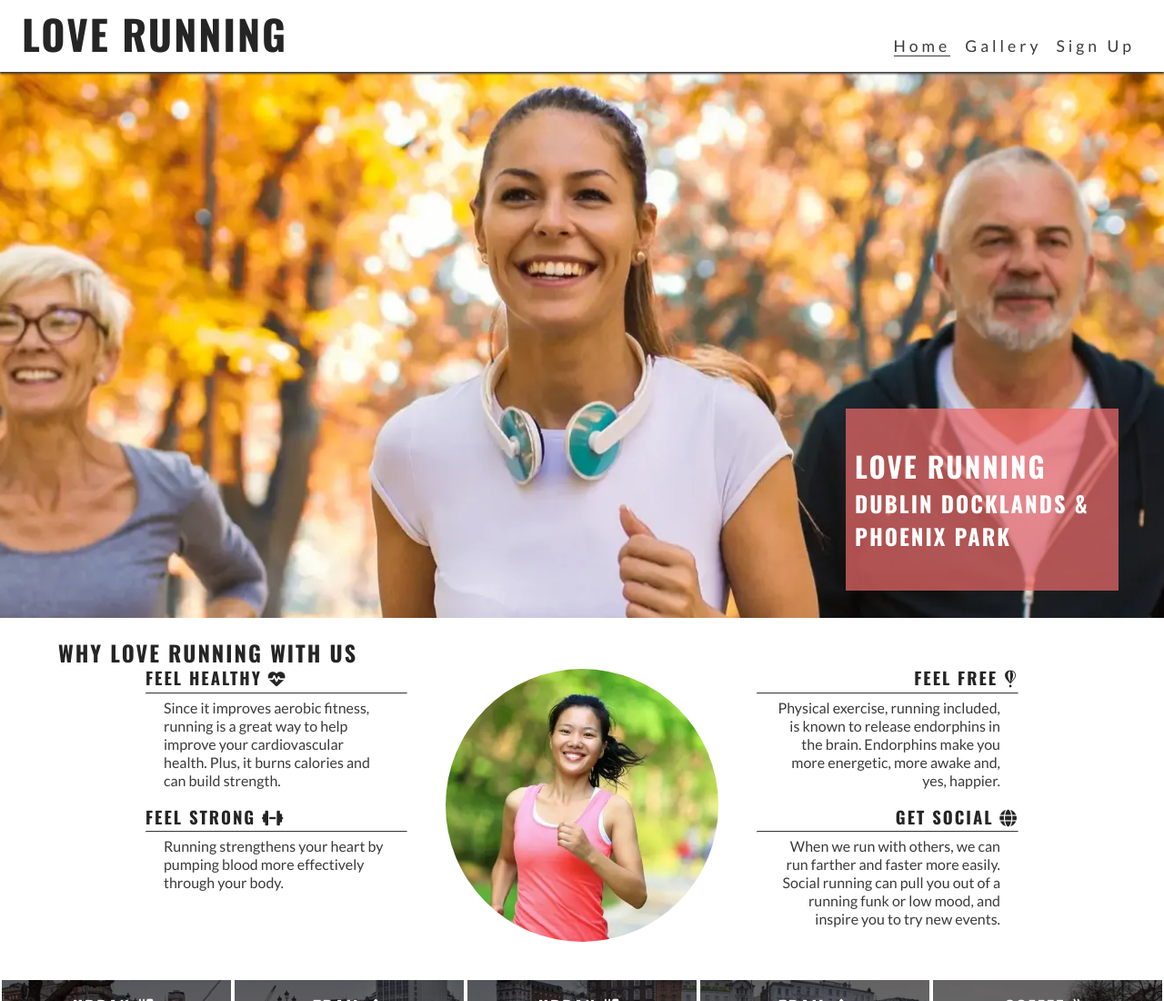
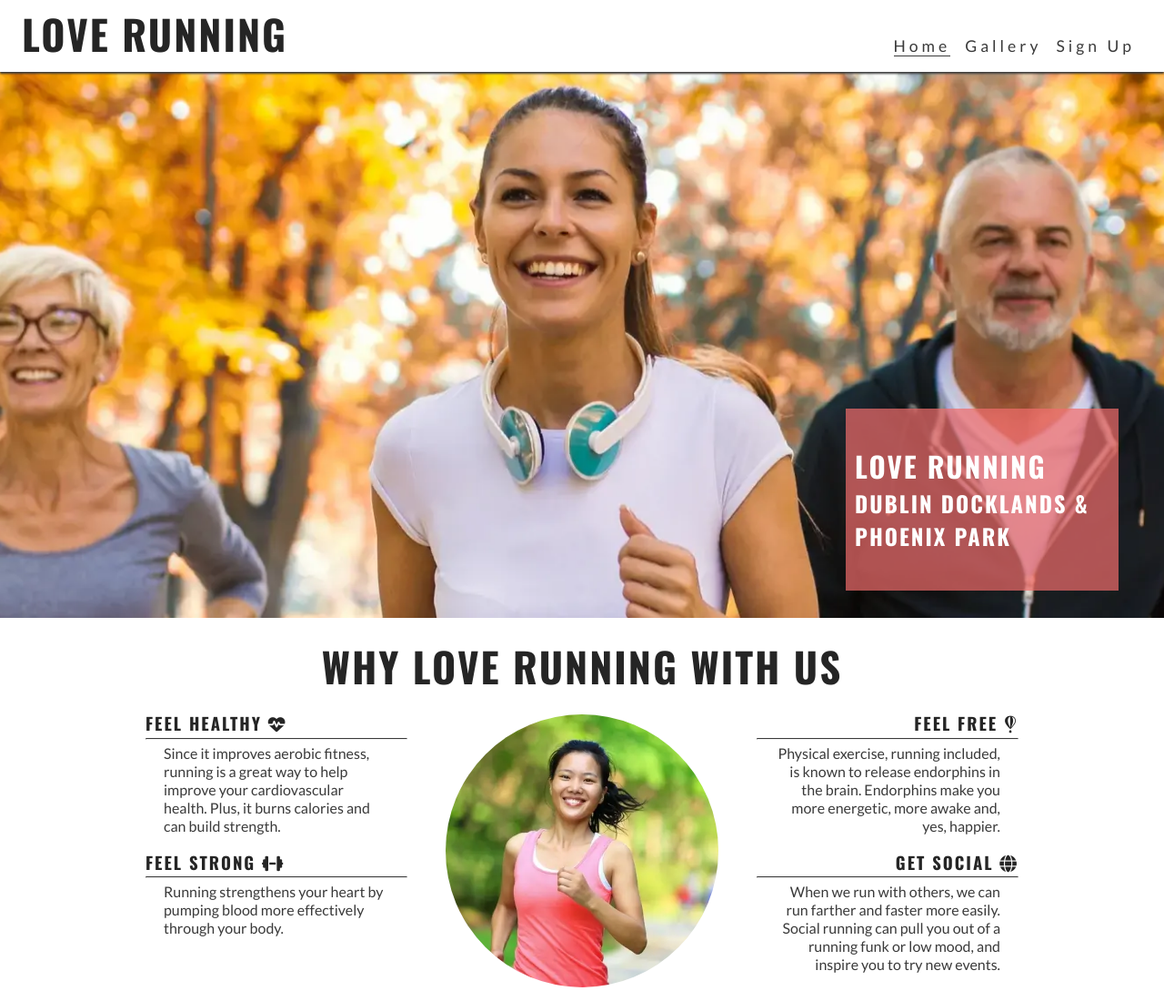
Before and after one commit to JeanCroash/love-running, a plain HTML site: page index.html in a window 1280 px wide. Shown: the top 1100 px of the page at 91% size. Drawn offline with nearby package versions, Linux system fonts and the light colour scheme.

Commit message:
changed a h1 header to a h2 due to error or html validator

```diff
--- a/index.html
+++ b/index.html
@@ -47,7 +47,7 @@
             </div>
         </section>
         <section id="reasons">
-            <h1>Why Love Running With Us</h1>
+            <h2>Why Love Running With Us</h2>
             <div id="benefits">
                 <div id="benefits-physical">
                     <div>
```
